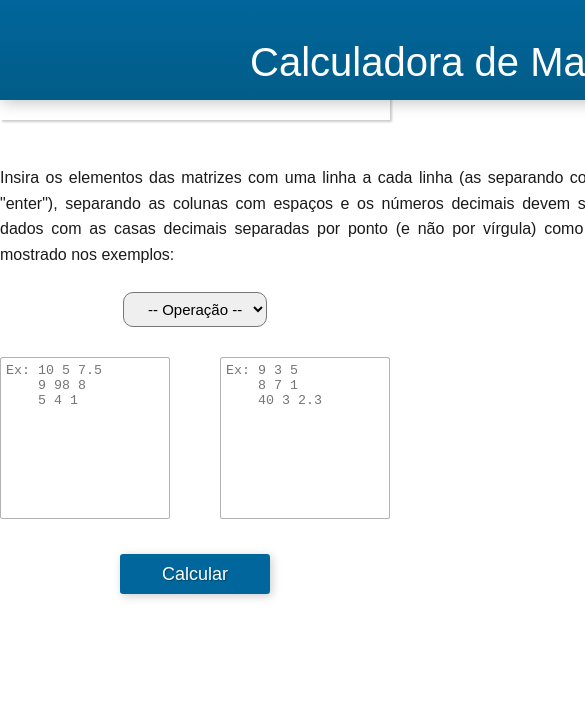
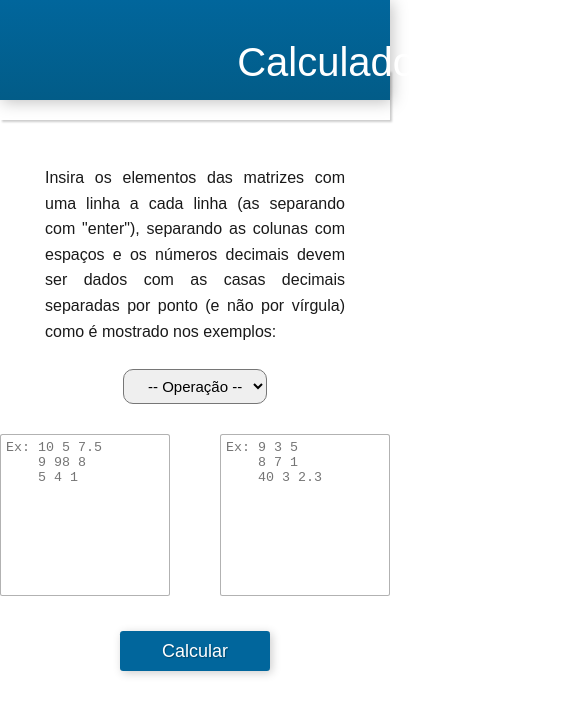
Before and after one commit to shl0mo/Operacoes_Matrizes, a plain HTML site: page index.html in a window 390 px wide. Shown: the top 714 px of the page, 585 px wide, since content can reach past the window. Drawn offline with nearby package versions, Linux system fonts and the light colour scheme.

Commit message:
responsividade-2

```diff
--- a/CSS/style.css
+++ b/CSS/style.css
@@ -10,7 +10,8 @@ html {
 
 header {
 	position: absolute;
-	width: 200%;
+	display: flex;
+	width: 100%;
 	height: 100px;
 	top: 0px;
 	left: 0px;
@@ -69,14 +70,15 @@ input, textarea, select {
 }
 
 #titulo {
-	position: absolute;
+	position: relative;
+	display: flex;
 	color: white;
-	left: 250px;
+	left: 55%;
 	top: 40px;
 	font-size: 40px;
 	font-family: Agency FB, Arial;
-	/*font-family: Bahnschrift Light;*/
-	/*text-shadow: 3px 3px 5px rgba(0,0,0,0.3);*/
+	/*font-family: Bahnschrift Light;
+	text-shadow: 3px 3px 5px rgba(0,0,0,0.3);*/
 }
 
 
@@ -104,7 +106,6 @@ input, textarea, select {
 	font-size: 25px;
 	width: 50px;
 	height: 50px;
-	top: -78px;
 	border: none;
 }
 
@@ -218,3 +219,15 @@ nav {
 	top: 70px;
 	box-shadow: 2px 2px 2px rgba(0,0,0,0.2);
 }
+
+@media screen and (max-width: 624px) {
+	.instrucoes {
+		width: 300px;
+	}
+}
+
+@media screen and (max-width: 250px) {
+	#dados_entrada {
+		display: none;
+	}
+}
--- a/index.html
+++ b/index.html
@@ -13,7 +13,7 @@
 	<nav>
 	</nav>
     <header id="id_header">
-		<nobr><span id="titulo">Calculadora de Matrizes</span></nobr>
+		<nobr><div id="titulo">Calculadora de Matrizes</div></nobr>
     </header>
 	<section id="section_dados">
 		<p class="instrucoes">Insira os elementos das matrizes com uma linha a cada linha (as separando com "enter"), separando as colunas com espaços
@@ -26,7 +26,7 @@
 		</select><br/>
 		<div id="dados_entrada" class="grid-container">
 			<textarea id="matriz1" class="textareaMatriz grid-item" rows="10" cols="30" placeholder="Ex: 10 5 7.5 &#10; &nbsp;&nbsp; 9 98 8 &#10; &nbsp;&nbsp;&nbsp;5 4 1"></textarea>
-	    	<input type="text" id="inputSinal" class="grid-item" readonly>
+	    	<input type="text" id="inputSinal" class="grid-item" readonly/>
 			<textarea id="matriz2" class="textareaMatriz  grid-item" rows="10" cols="30" placeholder="Ex: 9 3 5 &#10; &nbsp;&nbsp; 8 7 1 &#10; &nbsp;&nbsp; 40 3 2.3"></textarea><br/>
 		</div>
     <button id="butCalcula" onclick="func_calcula()">Calcular</button>
```
